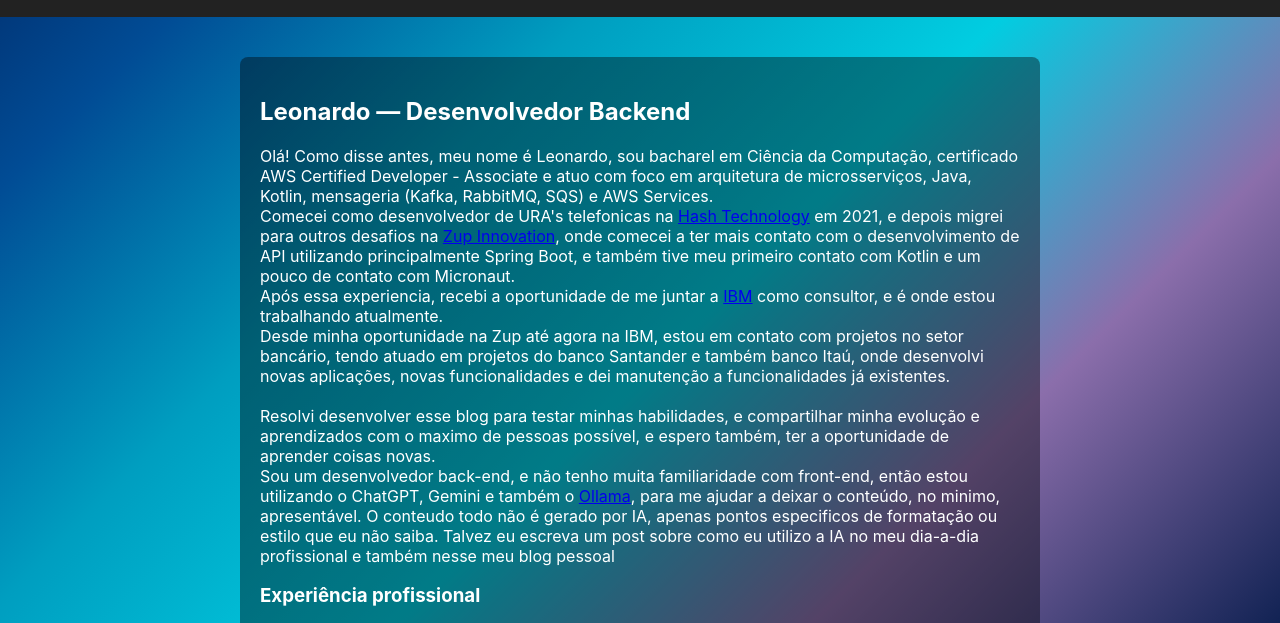
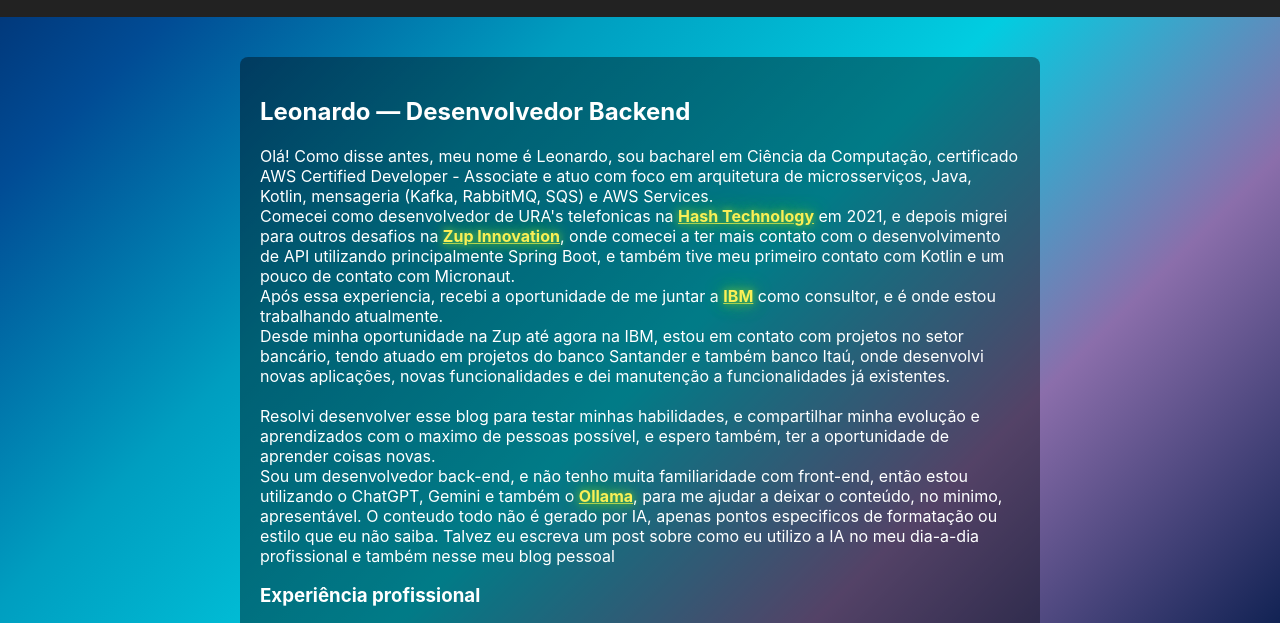
Before and after one commit to rookie-leo/rookie-leo.github.io, a plain HTML site: page about.html in a window 1280 px wide. Shown: the part 125-748 px from the top of the page. Drawn offline with Linux system fonts and the light colour scheme.

Commit message:
Melhorado links da pagina about

```diff
--- a/assets/css/style.css
+++ b/assets/css/style.css
@@ -122,7 +122,7 @@ main {
     border-radius: 8px;
 }
 
-.intro a {
+.intro a, .about a {
     color: #faef56;
     font-weight: bold;
     text-decoration: underline;
```
Also changed, not shown: 1 other file.
